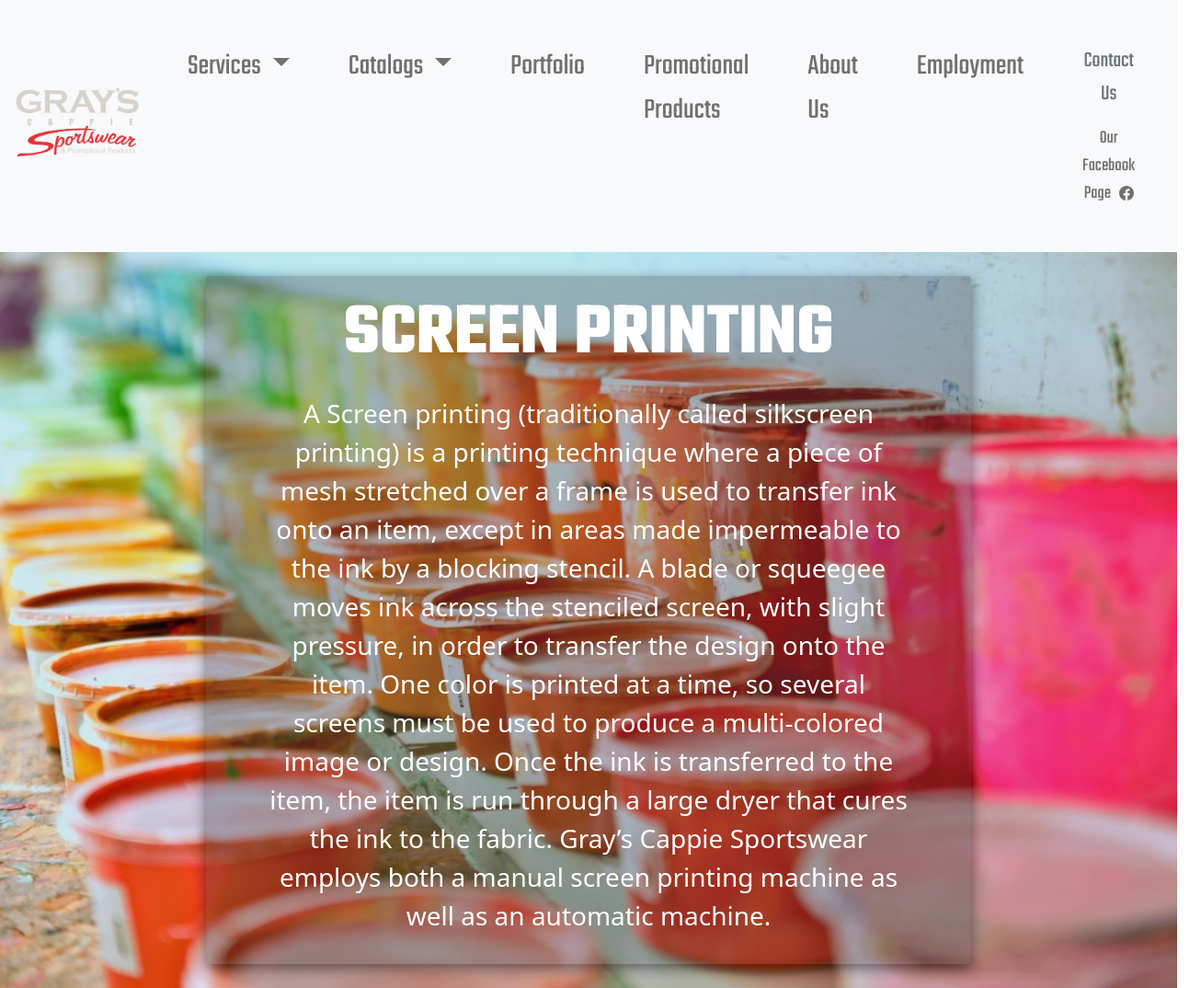
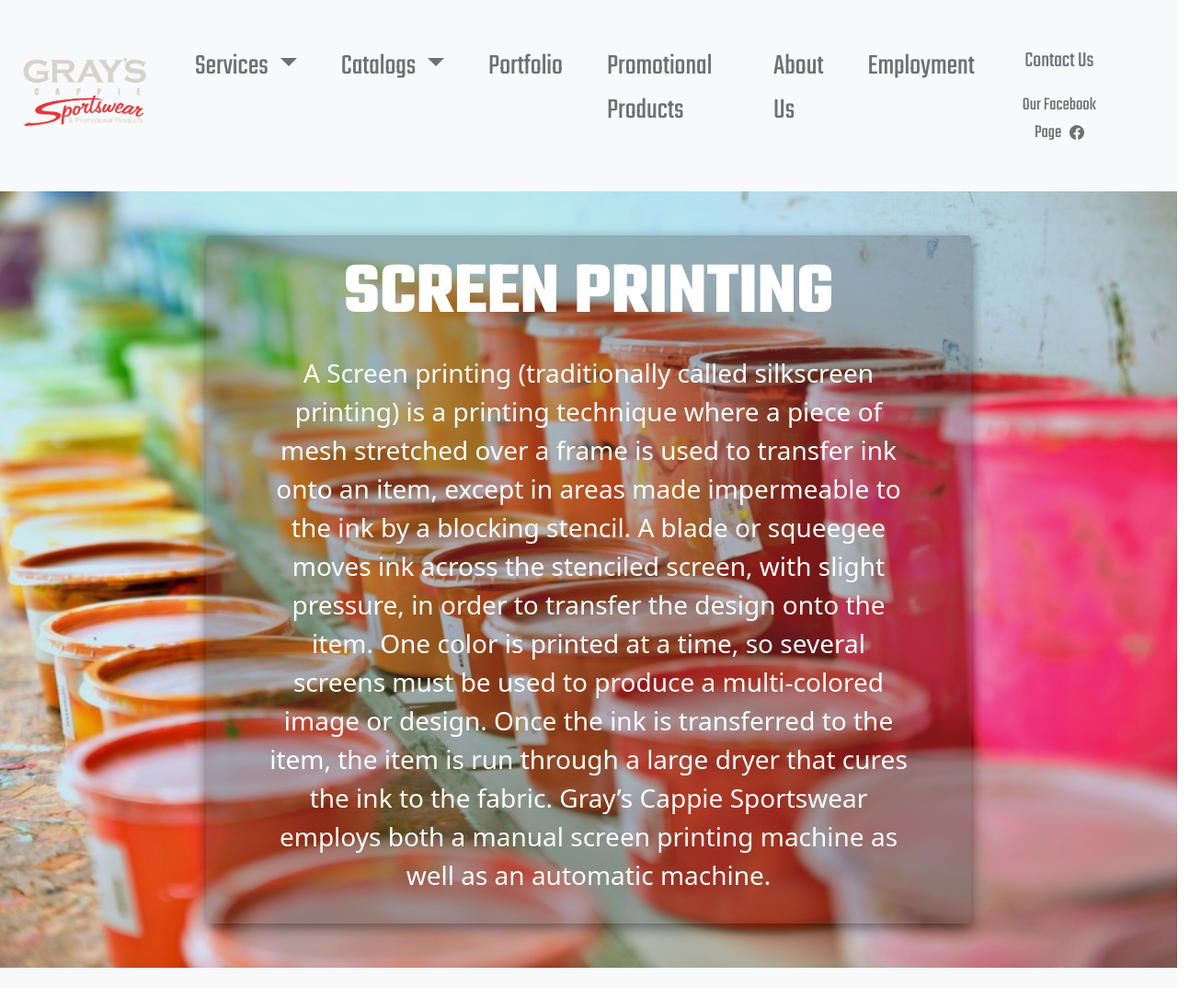
Before and after one commit to EddieCeausu/Grayssportsware, a plain HTML site: page ScreenPrinting.html in a window 1280 px wide. Shown: the top 1074 px of the page at 92% size, 1306 px wide, since content can reach past the window. Drawn offline with nearby package versions, Linux system fonts and the light colour scheme; a script that the page names is missing.

Commit message:
More small nav changes; design changes

```diff
--- a/ScreenPrinting.html
+++ b/ScreenPrinting.html
@@ -15,7 +15,7 @@
 
 <body class="">
     <header class="d-block teko">
-        <nav id="big-nav" class="navbar navbar-expand-md navbar-light bg-light text-muted fs-2 justify-content-center">
+        <nav id="big-nav" class="navbar navbar-expand-xl navbar-light bg-light text-muted fs-2 justify-content-center">
             <div class="d-flex container-fluid mobile-center m-2 mb-3">
                 <a class="navbar-brand" href="index.html">
                     <img src="src/images/website-logo.png" alt="The Gray Sportswear logo" alt="" width="144">
@@ -131,7 +131,7 @@
         <div id="textpage-wrapper" class="p-0 m-0" style="background-image: url('src/images/screenprinting-edited.jpeg');">
             <!-- Flex Positioning  -->
             <div class="container-fluid d-flex mx-auto p-0 justify-content-center align-items-center text-white position-relative" style="min-height: 100vh; z-index: 10;">
-                <div id="hero-banner-background" class="rounded w-100">
+                <div id="hero-banner-background" class="rounded w-100 my-0 my-lg-5">
                     <h1 class="display-1 teko fw-bolder mb-3 text-uppercase text-center">Screen Printing</h1>
                     <p class="fs-3 text-start fw-normal text-md-center mx-0 mx-md-5">A Screen printing
                         (traditionally called silkscreen printing) is a printing technique where a piece of mesh
--- a/src/css/extraStyles.css
+++ b/src/css/extraStyles.css
@@ -14,7 +14,7 @@ ul#collapsableNav li:last-child{
 }
 
 /* - menu-desktop - */
-@media (min-width: 992px) {
+@media (min-width: 1201px) {
   .navbar .nav-item:hover .dropdown-menu{
     background-color:rgba(55,55,55,0.9)!important;
   }
@@ -24,7 +24,7 @@ ul#collapsableNav li:last-child{
 }
 
 /* - menu-mobile - */
-@media (max-width: 991px) {
+@media (max-width: 1201px) {
   #navbarSupportedContent{
     margin-left:0 !important;
     padding-left:0!important;
--- a/src/css/style.css
+++ b/src/css/style.css
@@ -5,26 +5,31 @@
         text-align: center;
     }
 } */
-
+/* ========= Bigger Desktop ========= */
+@media all and (min-width: 1200px) {
+    #contactUs {
+        text-align: center !important;
+    }
+}
 
 /* ============ Desktop ============ */
 @media all and (min-width: 992px) {
-    .navbar .nav-item .dropdown-menu {
+    /* .navbar .nav-item .dropdown-menu {
         display: none;
     }
 
-    /* .navbar .nav-item:hover .nav-link{   } */
+
     .navbar .nav-item:hover .dropdown-menu {
         display: block;
-
-    }
+    } */
 
     .navbar .nav-item .dropdown-menu {
         margin-top: 0;
+        top: 60% !important;
     }
 
     .nav-margin {
-        margin: 0 3rem 0 0;
+        margin: 0 2rem 0 0;
     }
 
     ul#collapsableNav li:last-child {
@@ -74,13 +79,11 @@
         padding-top: 27rem !important;
     }
 
-    #contactUs {
-        text-align: center !important;
-    }
 
-    #navbarDropdown {
+
+    /* #navbarDropdown {
         pointer-events: none !important;
-    }
+    } */
 }
 /* ============ Medium view .end// ============ */
 
```
Also changed, not shown: About.html (+1 -1 lines), Careers.html (+1 -1 lines), Catalogs.html (+1 -1 lines), Embroidery.html (+2 -2 lines), Heatpress.html (+2 -2 lines), contact.html (+1 -1 lines), portfolio.html (+1 -1 lines), testpage.html (+1 -1 lines).
